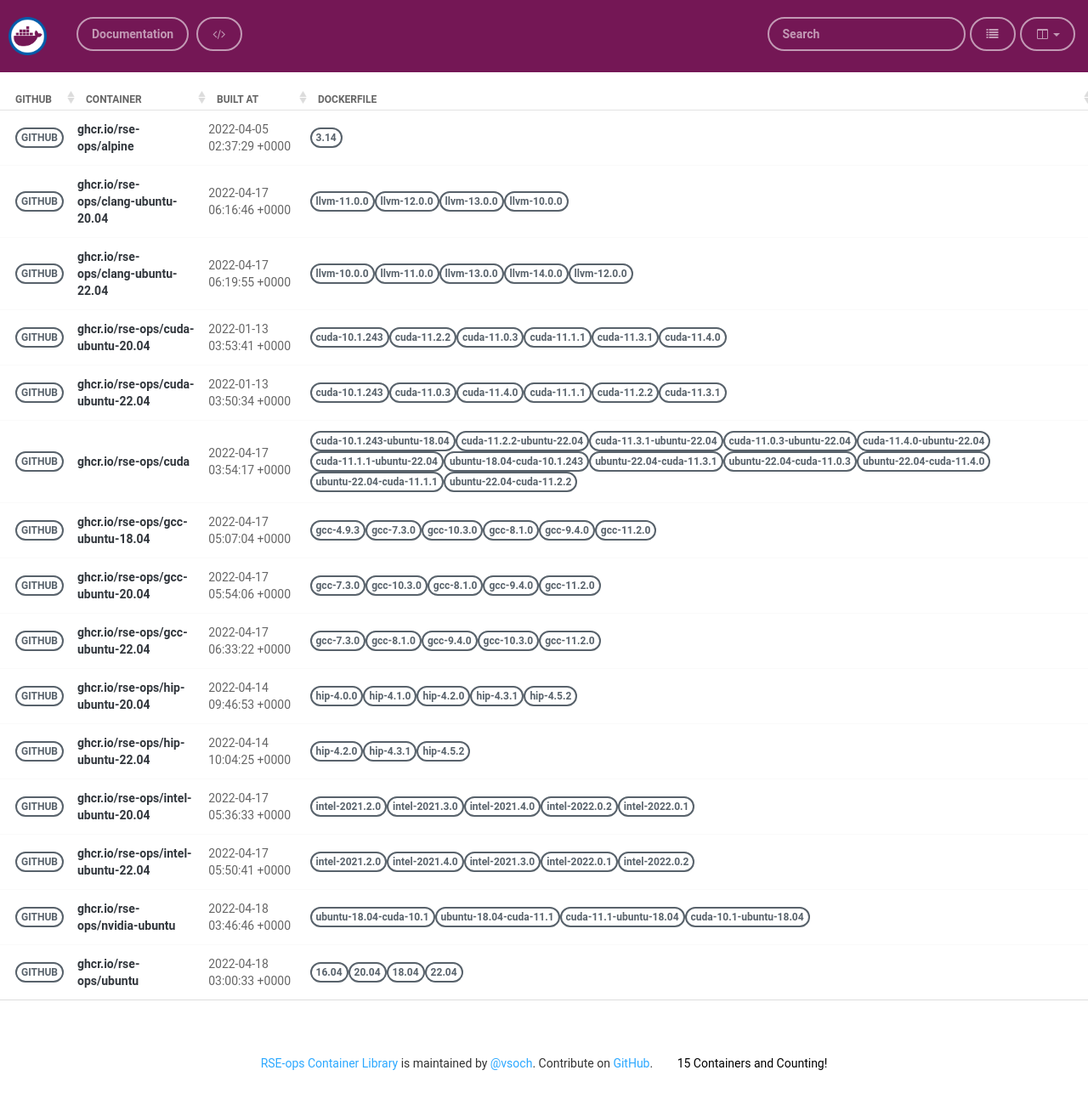
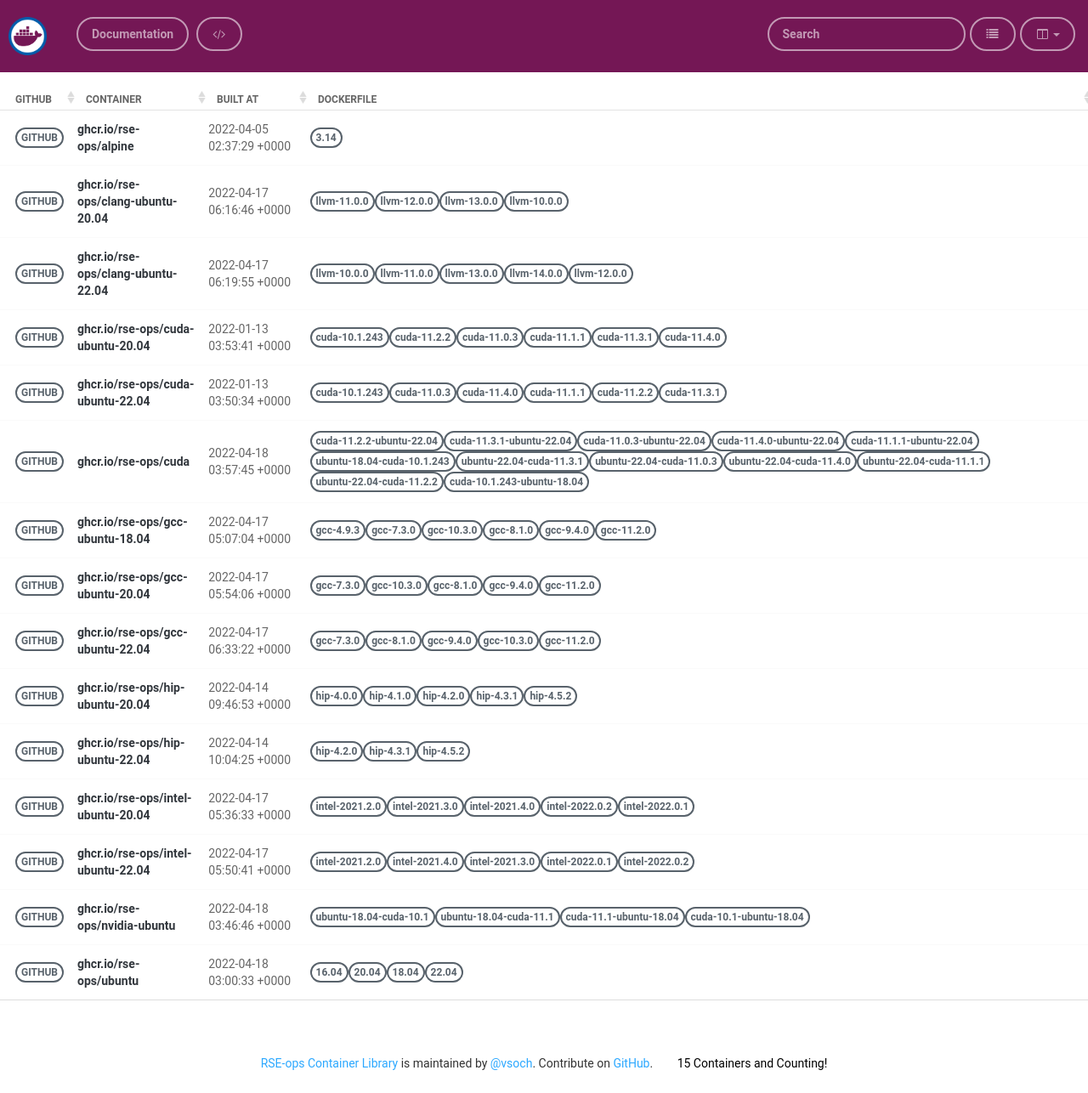
Before and after one commit to rse-ops/docker-images, a Jekyll site: the page built from pages/index.md, in a window 1280 px wide. Shown: the whole page at 85% size. Built offline with Jekyll 4.4.1, drawn with Linux system fonts in a browser that asks for light colours; nearby versions of some CDN libraries.

Commit message:
Automated push to update library 2022-04-18

```diff
--- a/_library/ghcr.io-rse-ops-cuda.md
+++ b/_library/ghcr.io-rse-ops-cuda.md
@@ -1,14 +1,11 @@
 ---
 layout: container
 name: ghcr.io/rse-ops/cuda
-updated_at: 2022-04-17 03:54:17.733981
+updated_at: 2022-04-18 03:57:45.393133
 
 
 container_url: https://github.com/orgs/rse-ops/packages/container/package/cuda
 versions:
- - tag: cuda-10.1.243-ubuntu-18.04
-   dockerfile: https://github.com/rse-ops/docker-images/blob/main/ubuntu/cuda/Dockerfile
-   manifest: https://crane.ggcr.dev/manifest/ghcr.io/rse-ops/cuda:cuda-10.1.243-ubuntu-18.04
  - tag: cuda-11.2.2-ubuntu-22.04
    dockerfile: https://github.com/rse-ops/docker-images/blob/main/ubuntu/cuda/Dockerfile
    manifest: https://crane.ggcr.dev/manifest/ghcr.io/rse-ops/cuda:cuda-11.2.2-ubuntu-22.04
@@ -42,5 +39,8 @@ versions:
  - tag: ubuntu-22.04-cuda-11.2.2
    dockerfile: https://github.com/rse-ops/docker-images/blob/main/ubuntu/cuda/Dockerfile
    manifest: https://crane.ggcr.dev/manifest/ghcr.io/rse-ops/cuda:ubuntu-22.04-cuda-11.2.2
+ - tag: cuda-10.1.243-ubuntu-18.04
+   dockerfile: https://github.com/rse-ops/docker-images/blob/main/ubuntu/cuda/Dockerfile
+   manifest: https://crane.ggcr.dev/manifest/ghcr.io/rse-ops/cuda:cuda-10.1.243-ubuntu-18.04
 
 ---
```
